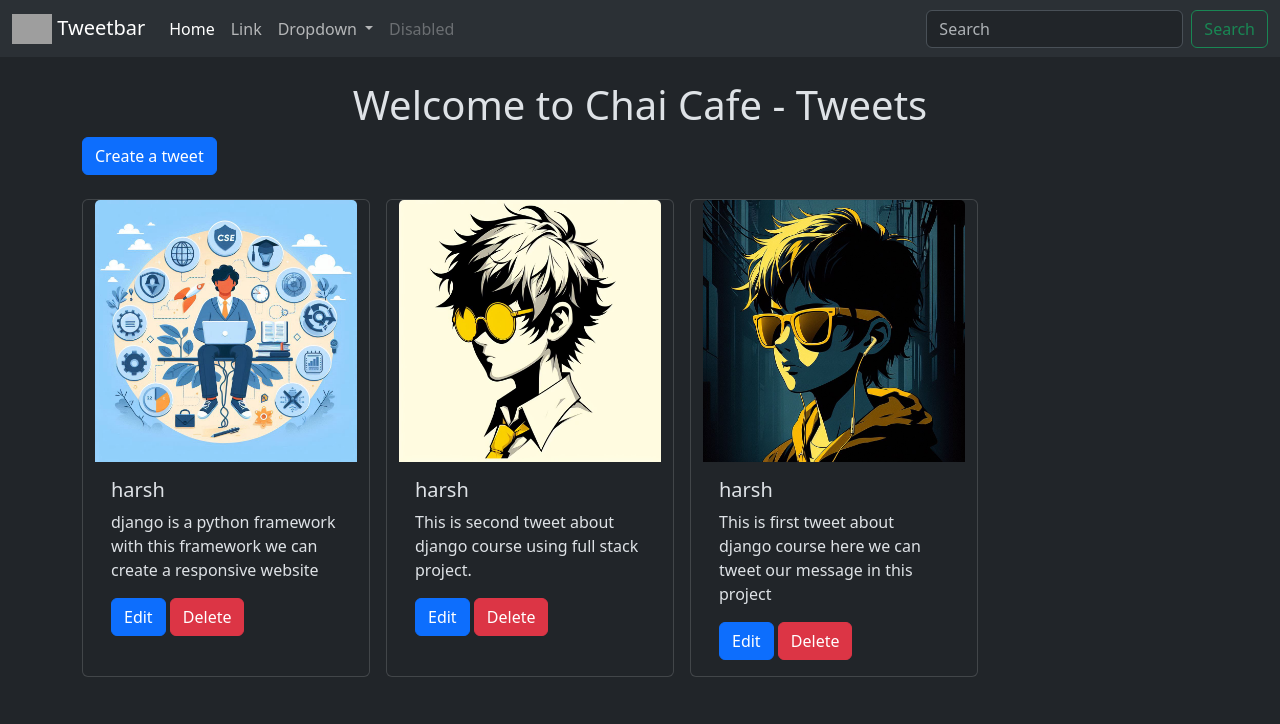
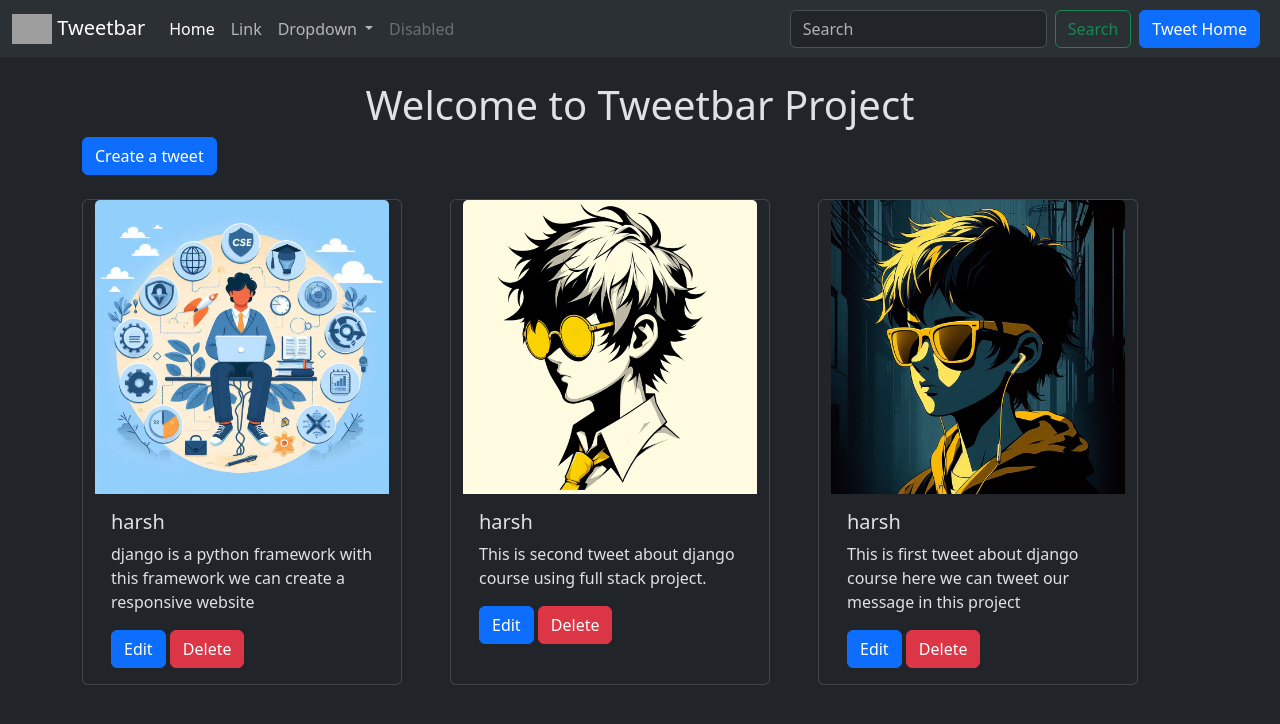
Before and after one commit to harshnanda17/Django_full_stack_Project, a Django app: page /tweet/ in a window 1280 px wide. Shown: the top 724 px of the page. Run offline with Django 5.2, Linux system fonts and the light colour scheme; data comes from the database, SQL or seed files in the repository; both versions use the stored data as it was after the commit; grey boxes are pictures that could not be loaded.

Commit message:
new file project

```diff
--- a/chaicafe/chaicafe/settings.py
+++ b/chaicafe/chaicafe/settings.py
@@ -127,3 +127,8 @@ DEFAULT_AUTO_FIELD = "django.db.models.BigAutoField"
 
 MEDIA_URL = '/media/'
 MEDIA_ROOT = os.path.join(BASE_DIR, 'media')
+
+LOGIN_URL = '/account/login'
+
+LOGIN_REDIRECT_URL = '/tweet/'
+LOGOUT_REDIRECT_URL = '/tweet/'
--- a/chaicafe/chaicafe/urls.py
+++ b/chaicafe/chaicafe/urls.py
@@ -19,9 +19,11 @@ from django.contrib import admin
 from django.urls import path ,include
 from django.conf import settings
 from django.conf.urls.static import static
-
+from django.contrib.auth.urls import views as auth_views
 
 urlpatterns = [
     path("admin/", admin.site.urls),
     path("tweet/", include("tweet.urls")),
+    path('account/', include('django.contrib.auth.urls')),
+
 ] + static(settings.MEDIA_URL, document_root=settings.MEDIA_ROOT)  # Serve media files in development
--- a/chaicafe/templates/layout.html
+++ b/chaicafe/templates/layout.html
@@ -11,7 +11,7 @@
 
     <title>
         {% block title %}
-            Chai Cafe - Home
+            Home page
         {% endblock %}
     </title>
     </head>
@@ -19,7 +19,7 @@
     <nav class="navbar navbar-expand-lg bg-body-tertiary">
   <div class="container-fluid">
     <a class="navbar-brand" href="#">
-      <img src="https://icons.getbootstrap.com/icons/cup-hot.svg" alt="Chai Cafe" style="height: 30px;" class="d-inline-block align-text-top">
+      <img src="https://icons.getbootstrap.com/icons/cup-hot.svg" alt="Logo" style="height: 30px;" class="d-inline-block align-text-top">
       Tweetbar</a>
     <button class="navbar-toggler" type="button" data-bs-toggle="collapse" data-bs-target="#navbarSupportedContent" aria-controls="navbarSupportedContent" aria-expanded="false" aria-label="Toggle navigation">
       <span class="navbar-toggler-icon"></span>
@@ -51,13 +51,15 @@
         <input class="form-control me-2" type="search" placeholder="Search" aria-label="Search"/>
         <button class="btn btn-outline-success" type="submit">Search</button>
       </form>
+      <a class="btn btn-primary mx-2" href="{% url 'tweet_list' %}">Tweet Home</a>
+
     </div>
   </div>
 </nav>
    <div class="container">
     {% block content %}
-        <h1>Welcome to Chai Cafe</h1>
-        <p>Enjoy our selection of teas and snacks.</p>
+        <h1>Welcome to Tweetbar</h1>
+        <p>Here we can tweet about our careers and lives.</p>
     {% endblock %}
 </body>
 </html>
--- a/chaicafe/tweet/templates/index.html
+++ b/chaicafe/tweet/templates/index.html
@@ -1,11 +1,11 @@
 {% extends "layout.html" %}
 
 {% block title %}
-    Chai Cafe - Tweets
+    Tweets
 {% endblock %}
 
 {% block content %}
-    <h1 class='text-center mt-4'>Welcome to Chai Cafe - Tweets</h1>
+    <h1 class='text-center mt-4'>Welcome to our Tweetbar</h1>
     <p class='text-center'>Here you can view the latest tweets.</p>
     <!-- Add your tweet display logic here -->
 {% endblock %}
--- a/chaicafe/tweet/templates/tweet_list.html
+++ b/chaicafe/tweet/templates/tweet_list.html
@@ -1,21 +1,22 @@
 {% extends "layout.html" %}
 
 {% block title %}
-    Chai Cafe - Tweets
+    Tweets
 {% endblock %}
 
 {% block content %}
-    <h1 class='text-center mt-4'>Welcome to Chai Cafe - Tweets</h1>
+    <h1 class='text-center mt-4'>Welcome to Tweetbar Project</h1>
 
 <a class="btn btn-primary mb-4" href="{% url 'tweet_create' %}">Create a tweet</a>
 
-<div class="container row gap-3">
+<div class="container row gap-5">
     {% for tweet in tweets%}
-    <div class="card" style="width: 18rem;">
+    <div class="card" style="width: 20rem;">
     <img src="{{tweet.photo.url}}" class="card-img-top" alt="...">
         <div class="card-body">
             <h5 class="card-title">{{tweet.user.username}}</h5>
             <p class="card-text">{{tweet.text}}</p>
+
             <a href="{% url 'tweet_edit' tweet.id %}" class="btn btn-primary">Edit</a>
             <a href="{% url 'tweet_delete' tweet.id %}" class="btn btn-danger">Delete</a>
         </div>
--- a/chaicafe/tweet/urls.py
+++ b/chaicafe/tweet/urls.py
@@ -7,5 +7,6 @@ urlpatterns = [
     path("create/", views.tweet_create, name='tweet_create'),
     path("<int:tweet_id>/edit/", views.tweet_edit, name='tweet_edit'),
     path("<int:tweet_id>/delete/", views.tweet_delete, name='tweet_delete'),
+    path("register/", views.register, name='register'),
 
 ]
--- a/chaicafe/tweet/views.py
+++ b/chaicafe/tweet/views.py
@@ -1,7 +1,10 @@
 from django.shortcuts import render
 from .models import Tweet
-from .forms import TweetForm
+from .forms import TweetForm, UserRegistrationForm
 from django.shortcuts import get_object_or_404, redirect
+from django.contrib.auth.decorators import login_required
+from django.contrib.auth import login
+
 
 # Create your views here.
 
@@ -12,6 +15,7 @@ def tweet_list(request):
     tweets = Tweet.objects.all().order_by('-created_at')
     return render(request, "tweet_list.html", {"tweets": tweets})
 
+@login_required
 def tweet_create(request):
     if request.method == "POST":
         form = TweetForm(request.POST, request.FILES)
@@ -24,7 +28,7 @@ def tweet_create(request):
         form = TweetForm()
     return render(request, "tweet_form.html", {"form": form})
 
-
+@login_required
 def tweet_edit(request, tweet_id):
     tweet = get_object_or_404(Tweet, pk=tweet_id, user=request.user)
     if request.method == "POST":
@@ -38,10 +42,23 @@ def tweet_edit(request, tweet_id):
         form = TweetForm(instance=tweet)
     return render(request, "tweet_form.html", {"form": form})
 
-
+@login_required
 def tweet_delete(request, tweet_id):
     tweet = get_object_or_404(Tweet, pk=tweet_id, user=request.user)
     if request.method == "POST":
         tweet.delete()
         return redirect("tweet_list")
     return render(request, "tweet_confirm_delete.html", {"tweet": tweet})
+
+def register(request):
+    if request.method == "POST":
+        form = UserRegistrationForm(request.POST)
+        if form.is_valid():
+            user = form.save(commit=False)
+            user.set_password(form.cleaned_data['password1'])
+            user.save()
+            login(request, user)
+            return redirect("tweet_list")
+    else:
+        form = UserRegistrationForm()
+    return render(request, "registration/register.html", {"form": form})
```
Also changed, not shown: chaicafe/templates/registration/logged_out.html (added, +7 -0 lines), chaicafe/templates/registration/login.html (added, +11 -0 lines), chaicafe/templates/registration/register.html (added, +10 -0 lines), chaicafe/tweet/forms.py (+9 -0 lines), chaicafe/tweet/templates/tweet_confirm_delete.html (+6 -1 lines), chaicafe/tweet/templates/tweet_form.html (+4 -4 lines), chaicafe/db.sqlite3, chaicafe/media/tweets/photos/_541d322b-a363-4cc0-98ee-f657c26869cf.jpg (added), chaicafe/media/tweets/photos/_9e51f78e-1ec8-4072-ac7f-9442a68cca31.jfif (added), chaicafe/media/tweets/photos/_af91c6ef-7735-4e47-9d46-84f9cca0d67e.jpg (added).
